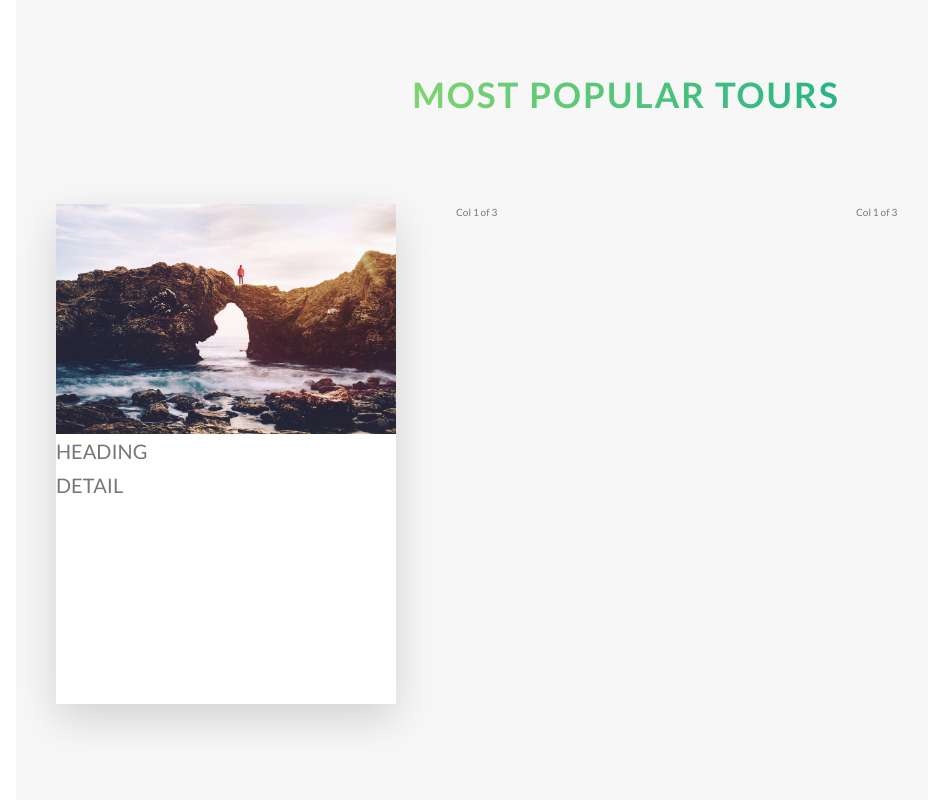
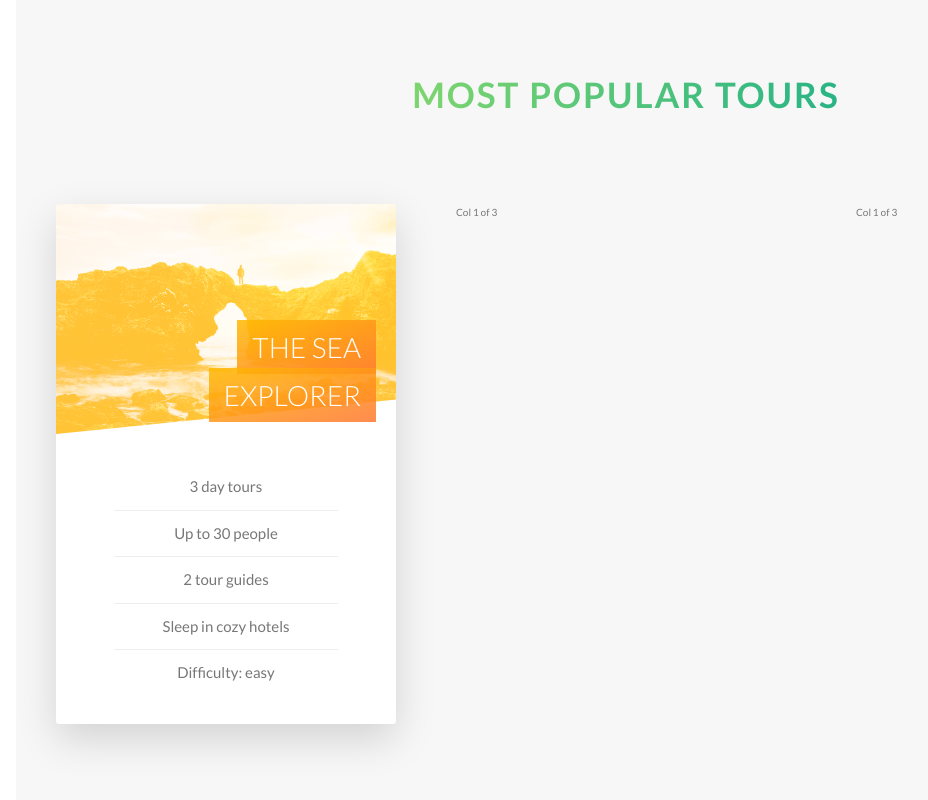
Before and after one commit to ffox1055/practice-Sass, a website: page Natours/starter/index.html in a window 1280 px wide. Shown: the part 2320-3120 px from the top of the page, without its empty margins (14-942 px from the left). Drawn offline with Linux system fonts and the light colour scheme.

Commit message:
update progress

```diff
--- a/Natours/starter/index.html
+++ b/Natours/starter/index.html
@@ -113,11 +113,19 @@
                                 <div class="card__picture card__picture--1">
                                     &nbsp;
                                 </div>
-                                <div class="card__heading">
-                                    HEADING
-                                </div>
+                                <h4 class="card__heading">
+                                    <span class="card__heading-span card__heading-span--1">
+                                        The Sea Explorer
+                                    </span>
+                                </h4>
                                 <div class="card__details">
-                                    DETAIL
+                                    <ul>
+                                        <li>3 day tours</li>
+                                        <li>Up to 30 people</li>
+                                        <li>2 tour guides</li>
+                                        <li>Sleep in cozy hotels</li>
+                                        <li>Difficulty: easy</li>
+                                    </ul>
                                 </div>
                             </div>
                             <div class="card__side card__side--back card__side--back-1">
--- a/Natours/starter/sass/abstracts/_variables.scss
+++ b/Natours/starter/sass/abstracts/_variables.scss
@@ -19,6 +19,7 @@ $color-tertiary-light: #2998ff;
 $color-tertiary-dark: #5643fa;
 
 $color-grey-light-1: #f7f7f7;
+$color-grey-light-2: #eee;
 
 $color-dark-grey: #777;
 $color-white: #fff;
--- a/Natours/starter/sass/components/_card.scss
+++ b/Natours/starter/sass/components/_card.scss
@@ -4,13 +4,12 @@
     perspective: 150rem;
     -moz-perspective: 150rem;
     position: relative;
-    height: 50rem; // ***
+    height: 52rem; // ***
     // height di definisikan disini untuk fix collapse height dikarenakan position absolute child
 
 
     &__side {
-        height: 50rem;
-        font-size: 2rem;
+        height: 52rem;
         transition: all .5s ease;
         position: absolute;
         top: 0;
@@ -18,6 +17,8 @@
         width: 100%;
         backface-visibility: hidden;
         box-shadow: 0 1.5rem 4rem rgba($color: $color-black, $alpha: .15);
+        overflow: hidden;
+        border-radius: 3px;
 
         &--front {
             background-color: $color-white;
@@ -27,7 +28,7 @@
             transform: rotateY(-180deg);
 
             &-1 {
-                background-image: linear-gradient(to right bottom, $color-primary-light, $color-primary-dark);
+                background-image: linear-gradient(to right bottom, $color-secondary-light, $color-secondary-dark);
             }
         }
     }
@@ -44,8 +45,66 @@
     &__picture {
         background-size: cover;
         height: 23rem;
+        background-blend-mode: screen;
+        -webkit-clip-path: polygon(0 0, 100% 0, 100% 85%, 0 100%);
+        clip-path: polygon(0 0, 100% 0, 100% 85%, 0 100%);
+
         &--1 {
-            background-image: url(../img/nat-5.jpg);
+            background-image: linear-gradient(to right bottom, $color-secondary-light, $color-secondary-light), url(../img/nat-5.jpg);
+        }
+
+        &--2 {
+
+        }
+
+        &--3 {
+
         }
     }
+
+    &__heading {
+        text-transform: uppercase;
+        font-size: 2.8rem;
+        font-weight: 300;
+        color: $color-white;
+        position: absolute;
+        top: 12rem;
+        right: 2rem;
+        text-align: right;
+        width: 75%;
+    }
+
+    &__heading-span {
+        padding: 1rem 1.5rem;
+        -webkit-box-decoration-break: clone;
+        box-decoration-break: clone;
+
+        &--1 {
+            background-image: linear-gradient(to right bottom,
+            rgba($color-secondary-light, .85),
+            rgba($color-secondary-dark, .85));
+
+        }
+    }
+
+    &__details {
+        padding: 3rem;
+
+        ul {
+            list-style: none;
+            width: 80%;
+            margin: 0 auto;
+
+            li {
+                text-align: center;
+                font-size: 1.5rem;
+                padding: 1rem;
+
+                &:not(:last-child) {
+                    border-bottom: 1px solid $color-grey-light-2;
+                }
+            }
+        }
+    }
+
 }
--- a/Natours/starter/sass/layout/_header.scss
+++ b/Natours/starter/sass/layout/_header.scss
@@ -10,6 +10,7 @@
   background-position: top;
   position: relative;
 
+  -webkit-clip-path: polygon(0 0, 100% 0, 100% 75vh, 0 100%);
   clip-path: polygon(0 0, 100% 0, 100% 75vh, 0 100%);
 
   &__logo-box {
```
Also changed, not shown: Natours/starter/css/style.css.
